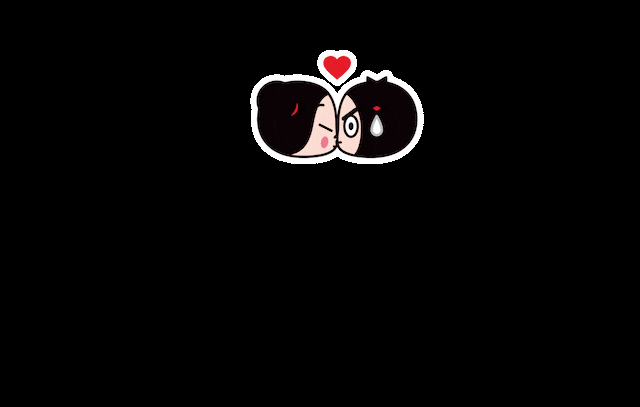
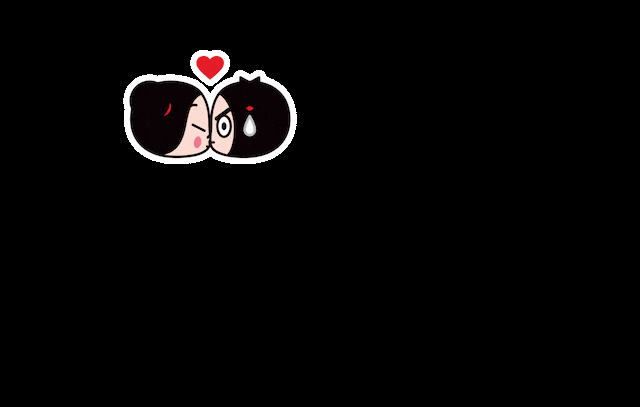
Before and after one commit to pHmDs/alice, a plain HTML site: page 2.html in a window 1280 px wide. Shown: the part 393-800 px from the top of the page, without its empty margins (315-955 px from the left). Drawn offline with Linux system fonts and the light colour scheme; a web font is replaced by a local one.

Commit message:
Update 2.html

```diff
--- a/2.html
+++ b/2.html
@@ -18,7 +18,7 @@
             color: red;
         }
         img {
-            padding-left: 43%;
+            padding-left: 33%;
         }
         .modak-regular {
   font-family: "Modak", serif;
```
